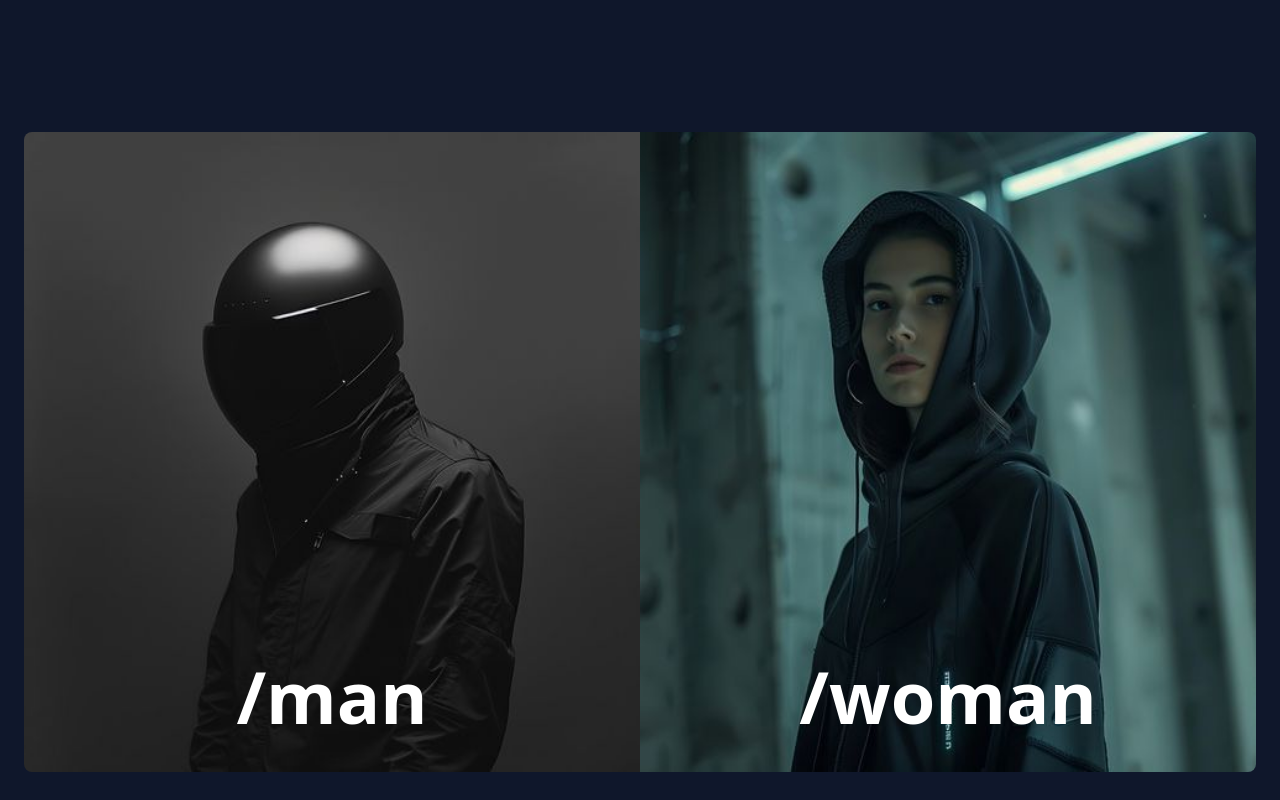
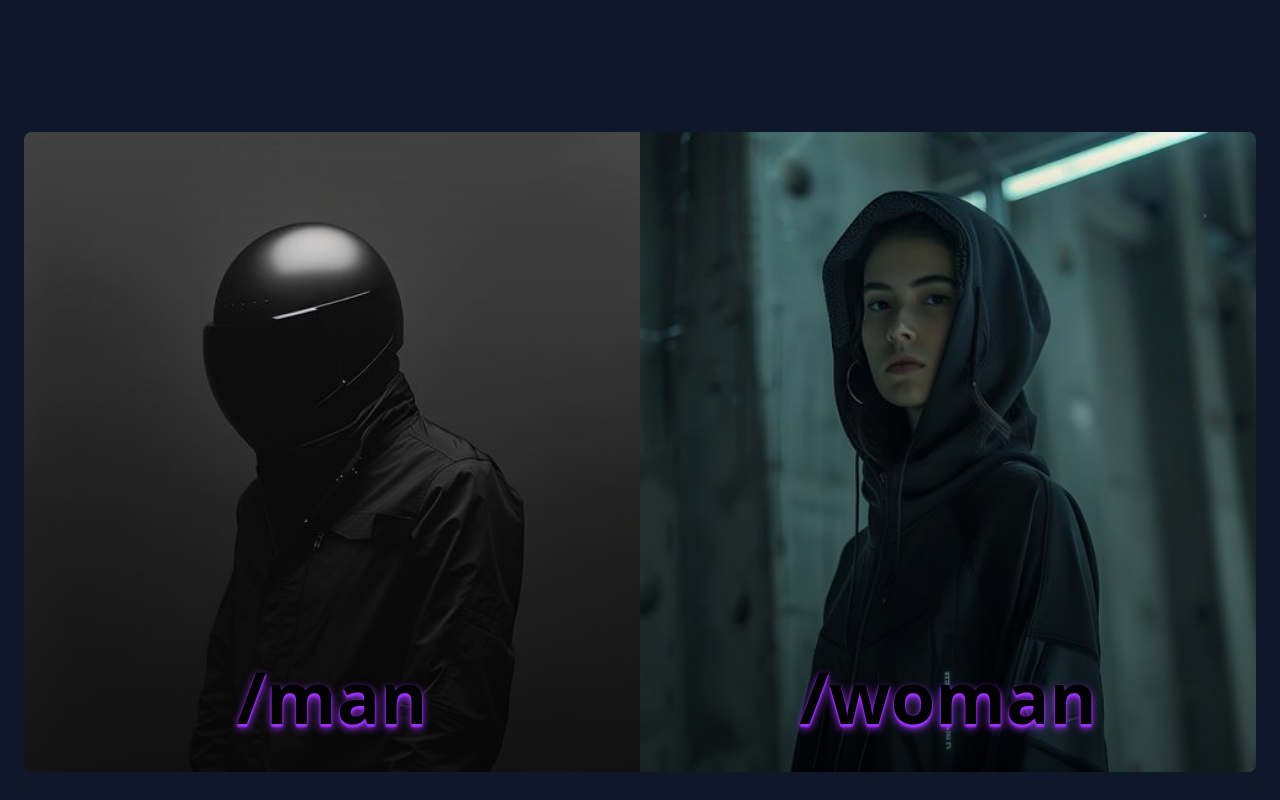
Before and after one commit to Hanvegas/E-Commerce, a Next.js app: page / in a window 1280 px wide. Shown: the part 2240-3040 px from the top of the page. Built offline with nearby package versions, Linux system fonts and the light colour scheme.

Commit message:
Revision Card Category in Design

```diff
--- a/src/components/CardCategory.tsx
+++ b/src/components/CardCategory.tsx
@@ -1,6 +1,7 @@
 import Image from 'next/image'
 import Link from 'next/link'
 import React from 'react'
+import { ShadowBackground } from './ui/shadow-background'
 
 type CardCategoryProps = {
       href: string
@@ -9,11 +10,12 @@ type CardCategoryProps = {
       rounded: "rounded-r-lg" | "rounded-l-lg" | "rounded-b-lg" | "rounded-t-lg" | "rounded-lg"
 }
 
-export default function CardCategory({href, image, text, rounded}: CardCategoryProps) {
+export default function CardCategory({ href, image, text, rounded }: CardCategoryProps) {
       return (
-            <Link href={href} className={`relative flex flex-col w-full h-full justify-end items-center overflow-hidden ${rounded}`}>
-                  <Image src={image} alt={text} fill className='object-cover hover:scale-110 transition-all duration-1000' />
-                  <span className='relative mb-10 text-7xl font-bold text-white'>{text}</span>
+            <Link href={href} className={`relative overflow-hidden flex flex-col w-full h-full justify-end items-center text-7xl text-black text-shadow-lg text-shadow-primary-400 hover:text-8xl hover:text-white hover:drop-shadow-xl hover:drop-shadow-primary-300 hover:z-20 transition-[font-size] duration-600 ${rounded}`}>
+                  <ShadowBackground directionTo={'top'} />
+                  <Image src={image} alt={text} fill className='object-cover transition-all duration-1000'/>
+                  <span className='relative mb-10 font-bold z-30'>{text}</span>
             </Link>
       )
 }
```
